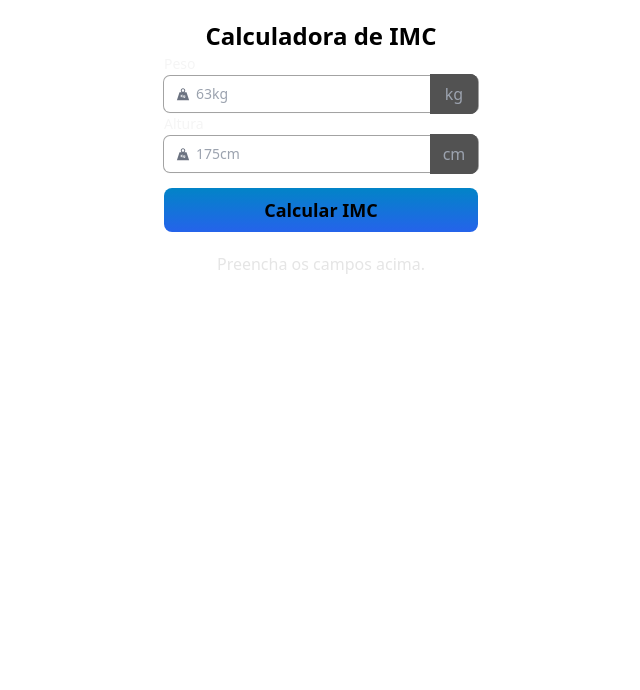
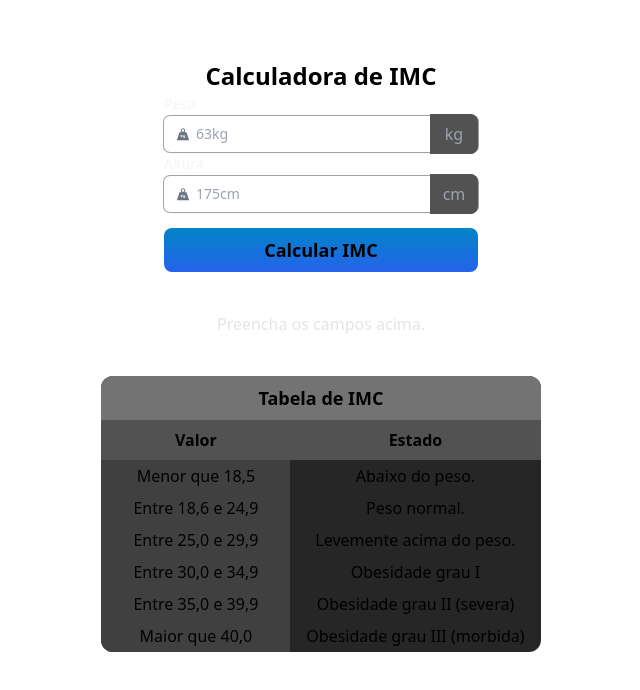
Before and after one commit to risixdzn/calculadoraimc, a Next.js app: page / in a window 1280 px wide. Shown: the top 690 px of the page, without its empty margins (319-959 px from the left). Built offline with nearby package versions, Linux system fonts and the light colour scheme.

Commit message:
(feature) add imc table

```diff
--- a/pages/index.tsx
+++ b/pages/index.tsx
@@ -59,7 +59,7 @@ function Home() {
         setEstadoPeso("Você tem obesidade grau II (severa).")
         break;
       case imc >=40.0:
-        setEstadoPeso("Você tem obesidade grau III (morbida).")
+        setEstadoPeso("Você tem obesidade grau III (mórbida).")
         break;
       default:
         break;
@@ -68,7 +68,7 @@ function Home() {
 
   return (
     <div>
-      <div className='flex flex-col items-center content-center h-screen w-screen'>
+      <div className='flex flex-col items-center content-center h-screen w-screen px-2 py-10'>
         <h1 className='text-2xl font-semibold mt-5'>Calculadora de IMC</h1>
         <form className='flex flex-col' onSubmit={calculaImc}>
           <div>
@@ -114,10 +114,50 @@ function Home() {
 
           <button type='submit' className='bg-gradient-to-b from-sky-600 to-blue-600 rounded-lg px-5 py-2 mt-4 font-semibold text-lg hover:from-sky-400 hover:to-blue-500'>Calcular IMC</button>
         </form>
+        <div className='my-5 text-center'>
+          <h1 className={showImc == 0 || isNaN(showImc) ? "block mt-5 text-neutral-200" : "hidden"}>Preencha os campos acima.</h1>
+          <h2 className={showImc == 0 || isNaN(showImc) ? "hidden" : "block mt-5 text-lg"}>Seu imc é: {showImc.toFixed(2)}</h2>
+          <h2 className='text-lg font-semibold'>{estadoPeso}</h2>
+        </div>
 
-        <h1 className={showImc == 0 || isNaN(showImc) ? "block mt-5 text-neutral-200" : "hidden"}>Preencha os campos acima.</h1>
-        <h2 className={showImc == 0 || isNaN(showImc) ? "hidden" : "block mt-5 text-lg"}>Seu imc é: {showImc.toFixed(2)}</h2>
-        <h2 className='text-lg font-semibold'>{estadoPeso}</h2>
+
+        <table className="table-auto bg-neutral-800 rounded-xl mt-5">
+          <thead>
+            <tr>
+              <th colSpan={2} className='py-2 bg-neutral-500 rounded-t-xl text-lg font-semibold'>Tabela de IMC</th>
+            </tr>
+            <tr>
+              <th className='py-2 bg-neutral-600 font-semibold'>Valor</th>
+              <th className='py-2 bg-neutral-600 font-semibold'>Estado</th>
+            </tr>
+          </thead>
+          <tbody>
+            <tr>
+              <td className='px-8 py-1 bg-neutral-700 text-center'>Menor que 18,5</td>
+              <td className='text-center'>Abaixo do peso.</td>
+            </tr>
+            <tr>
+              <td className='px-8 py-1 bg-neutral-700 text-center'>Entre 18,6 e 24,9</td>
+              <td className='text-center px-4'>Peso normal.</td>
+            </tr>
+            <tr>
+              <td className='px-8 py-1 bg-neutral-700 text-center'>Entre 25,0 e 29,9</td>
+              <td className='text-center px-4'>Levemente acima do peso.</td>
+            </tr>
+            <tr>
+              <td className='px-8 py-1 bg-neutral-700 text-center'>Entre 30,0 e 34,9</td>
+              <td className='text-center px-4'>Obesidade grau I</td>
+            </tr>
+            <tr>
+              <td className='px-8 py-1 bg-neutral-700 text-center'>Entre 35,0 e 39,9</td>
+              <td className='text-center px-4'>Obesidade grau II (severa)</td>
+            </tr>
+            <tr>
+              <td className='px-8 py-1 bg-neutral-700 text-center rounded-bl-xl'>Maior que 40,0</td>
+              <td className='text-center px-4'>Obesidade grau III (morbida)</td>
+            </tr>
+          </tbody>
+        </table>
       </div>
     </div>
   )
```
